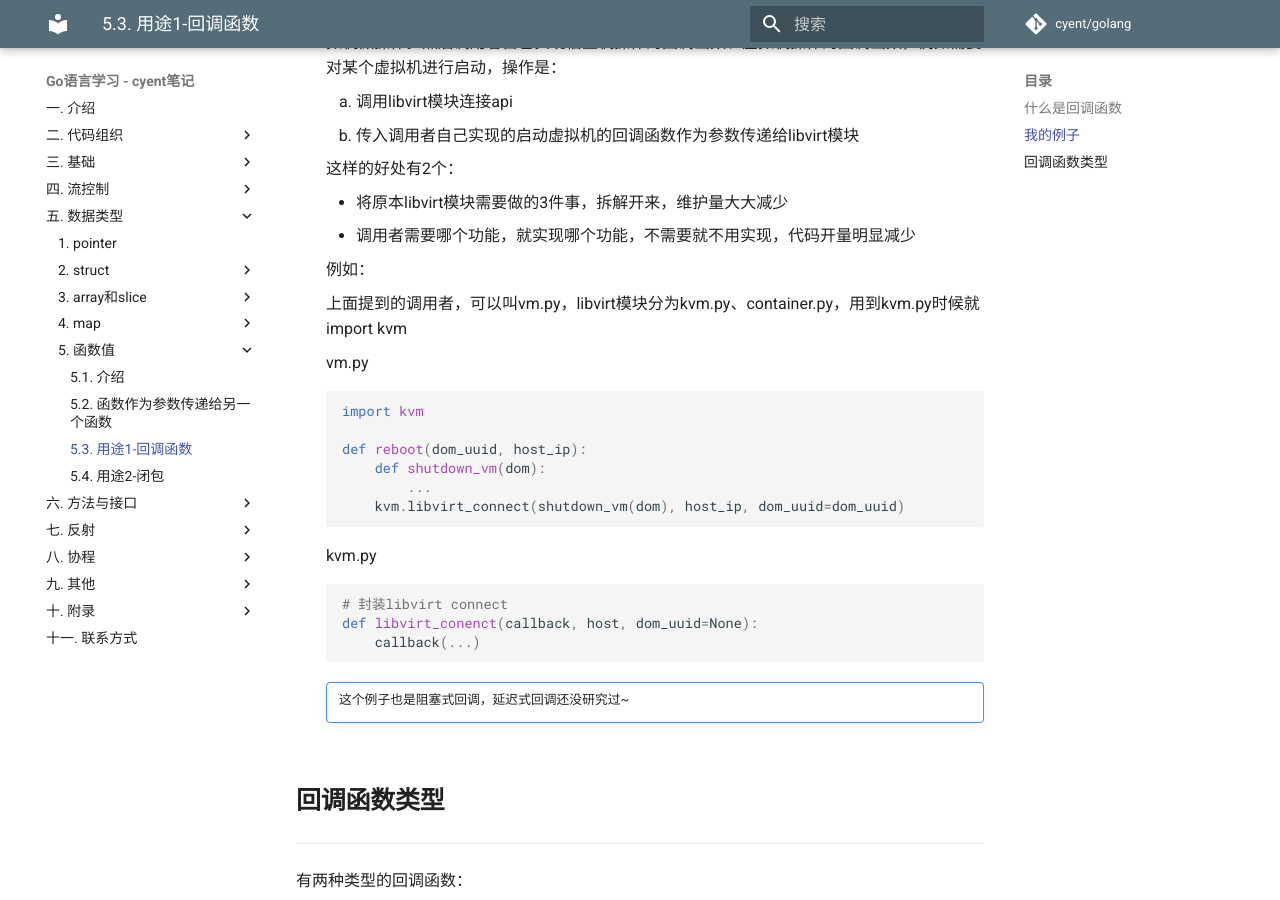
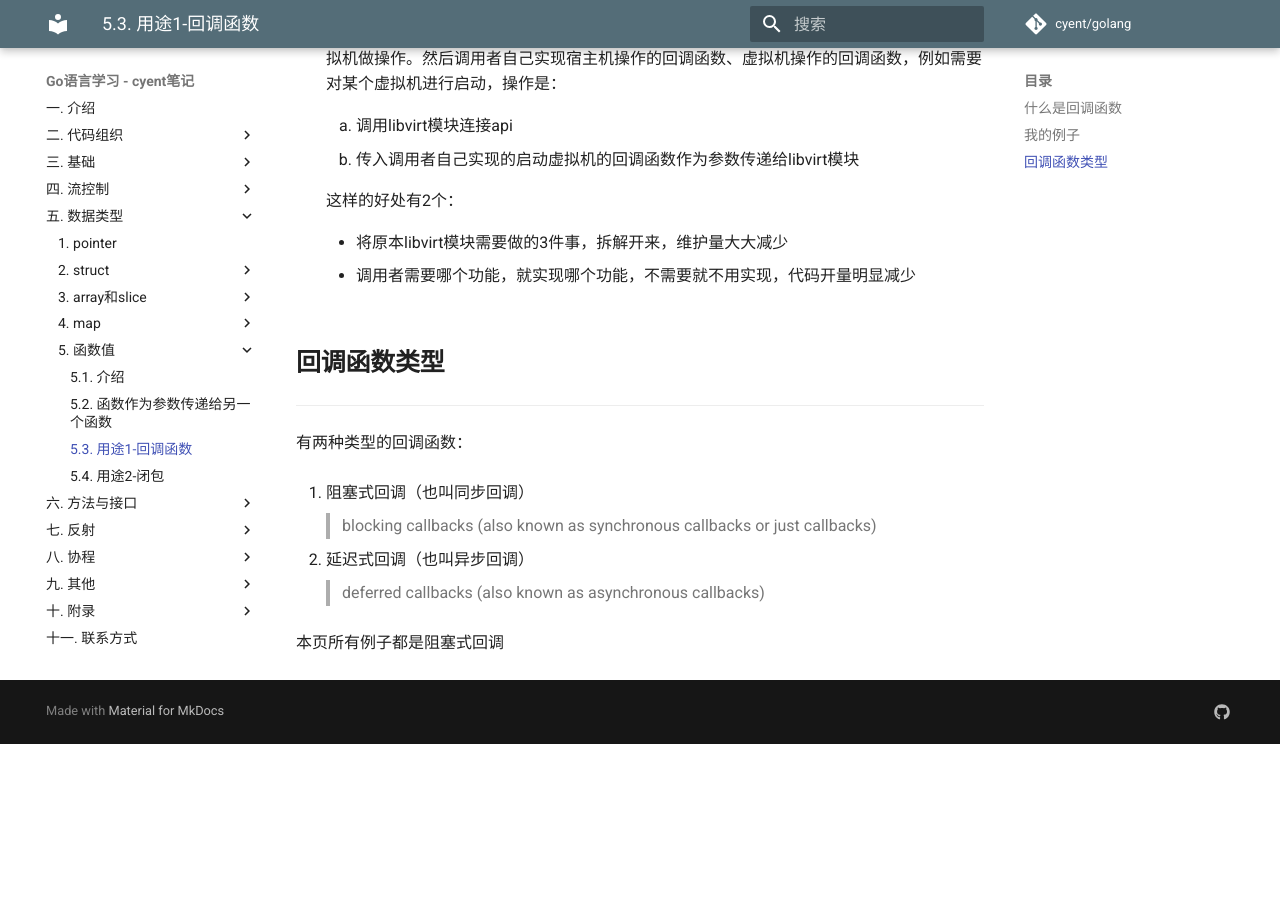
Before and after one commit to yxhsea/golang, an MkDocs documentation site: the page built from docs/datatype/funcvalue_callback.md, in a window 1280 px wide and 900 px high, scrolled down 2071 px. Built offline with MkDocs 1.6.1 and Material for MkDocs 9.7.7, drawn with Linux system fonts in a browser that asks for light colours; comment, search, counter and statistics services are not loaded; old or Windows-style settings are respelled for this version of MkDocs; after the commit the page ends 2815 px from its top, so only the background shows below that.

Commit message:
2018-05-16

````diff
--- a/docs/datatype/funcvalue_callback.md
+++ b/docs/datatype/funcvalue_callback.md
@@ -138,42 +138,24 @@
 使用libvirt api对虚拟机进行操作，有2种方式：
 
 1. 只写一个libvirt模块，接收参数来对虚拟机进行启动、停止、重启、删除等操作。但这样有3个问题
+
 	- 这个模块要做很多类型的事情，包括连接libvirt接口、宿主机操作（网络、存储、性能获取）、vm操作（创建、删除、启动、停止）
+
 	- 这个模块要维护libvirt版本的兼容性，当版本越来越多的时候，会因为兼容各个版本导致模块很臃肿
+
 	- 每增加一个对虚拟机操作的功能，都是在更新这个模块，次数多了，自然也变得臃肿
 
 2. libvirt模块只写最基础的功能，例如只写连接libvirt接口，然后接收一个函数来对宿主机或者虚拟机做操作。然后调用者自己实现宿主机操作的回调函数、虚拟机操作的回调函数，例如需要对某个虚拟机进行启动，操作是：
+
 	1. 调用libvirt模块连接api
+
 	2. 传入调用者自己实现的启动虚拟机的回调函数作为参数传递给libvirt模块
 
 	这样的好处有2个：
 
 	- 将原本libvirt模块需要做的3件事，拆解开来，维护量大大减少
+
 	- 调用者需要哪个功能，就实现哪个功能，不需要就不用实现，代码开量明显减少
-
-	例如：
-
-	上面提到的调用者，可以叫vm.py，libvirt模块分为kvm.py、container.py，用到kvm.py时候就import kvm
-
-	vm.py
-	```python
-	import kvm
-
-	def reboot(dom_uuid, host_ip):
-		def shutdown_vm(dom):
-			...
-		kvm.libvirt_connect(shutdown_vm(dom), host_ip, dom_uuid=dom_uuid)
-	```
-
-	kvm.py
-	```python
-	# 封装libvirt connect
-	def libvirt_conenct(callback, host, dom_uuid=None):
-		callback(...)
-	```
-
-	!!! note ""
-		这个例子也是阻塞式回调，延迟式回调还没研究过~
 
 ## **回调函数类型**
 
````
Also changed, not shown: docs/datatype/funcvalue_closure.md (+0 -10 lines).
